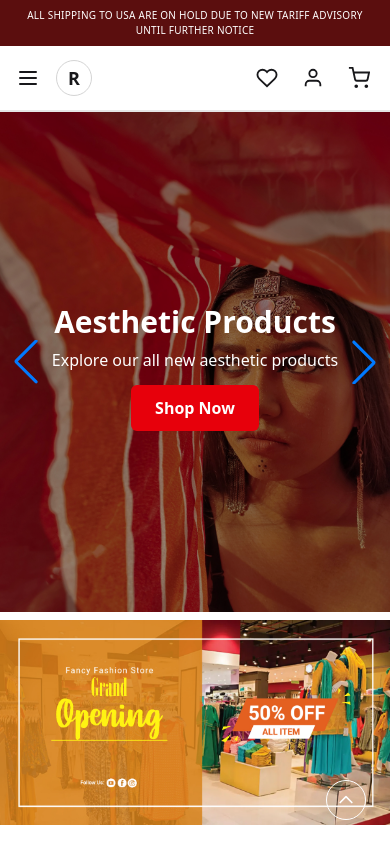
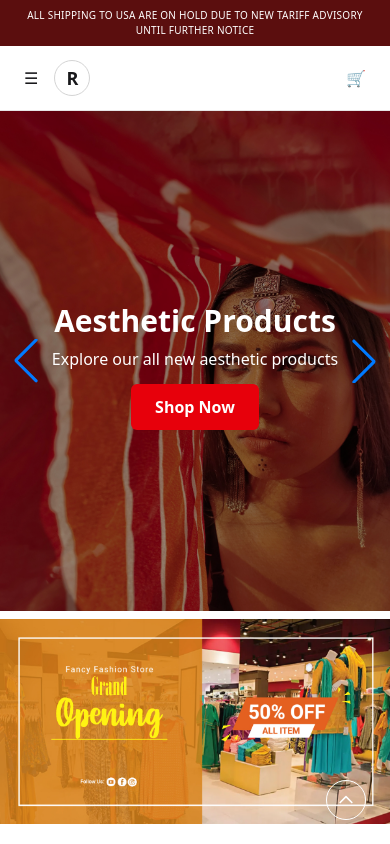
Before and after one commit to sadik117/e-commerce-project, a React (Vite) app: page / in a window 390 px wide. Shown: the top 844 px of the page. Built offline with nearby package versions, Linux system fonts and the light colour scheme.

Commit message:
cart updated

```diff
--- a/src/components/footer/Footer.jsx
+++ b/src/components/footer/Footer.jsx
@@ -44,7 +44,7 @@ export default function Footer({
   };
 
   return (
-    <footer className="bg-zinc-700 text-white">
+    <footer className="bg-zinc-600 text-white">
       {/* Columns */}
       <div className="max-w-7xl mx-auto px-4 sm:px-6 lg:px-8">
         <div className="grid gap-10 py-10 sm:grid-cols-2 md:grid-cols-3 lg:grid-cols-5">
--- a/src/components/navbar/Navbar.jsx
+++ b/src/components/navbar/Navbar.jsx
@@ -1,4 +1,5 @@
-import React, { useState } from "react";
+/* eslint-disable no-unused-vars */
+import React, { useState, useEffect } from "react";
 import { NavLink } from "react-router";
 
 export default function Navbar({
@@ -11,12 +12,48 @@ export default function Navbar({
     { label: "COLLECTION", path: "/collection" },
     { label: "SHAREE", path: "/sharee" },
     { label: "BAGS", path: "/bags" },
-    { label: "SALE", path: "/sale" },
     { label: "Admin Dashboard", path: "/admin" },
   ],
-  cartCount = 0,
 }) {
   const [open, setOpen] = useState(false);
+  const [cartOpen, setCartOpen] = useState(false);
+  const [cartItems, setCartItems] = useState([]);
+
+  useEffect(() => {
+    const savedCart = JSON.parse(localStorage.getItem("cart")) || [];
+    setCartItems(savedCart);
+  }, []);
+
+  useEffect(() => {
+    const handleStorageChange = () => {
+      const savedCart = JSON.parse(localStorage.getItem("cart")) || [];
+      setCartItems(savedCart);
+    };
+    window.addEventListener("storage", handleStorageChange);
+    return () => window.removeEventListener("storage", handleStorageChange);
+  }, []);
+
+  const calculateTotal = () =>
+    cartItems.reduce((total, item) => total + item.price * item.quantity, 0);
+
+  const updateQuantity = (id, newQuantity) => {
+    if (newQuantity < 1) return;
+    const updatedCart = cartItems.map((item) =>
+      item.id === id ? { ...item, quantity: newQuantity } : item
+    );
+    setCartItems(updatedCart);
+    localStorage.setItem("cart", JSON.stringify(updatedCart));
+    window.dispatchEvent(new Event("storage"));
+  };
+
+  const removeItem = (id) => {
+    const updatedCart = cartItems.filter((item) => item.id !== id);
+    setCartItems(updatedCart);
+    localStorage.setItem("cart", JSON.stringify(updatedCart));
+    window.dispatchEvent(new Event("storage"));
+  };
+
+  const currentCartCount = cartItems.reduce((t, i) => t + i.quantity, 0);
 
   return (
     <header className="w-full border-b border-neutral-200 sticky top-0 z-50 bg-white">
@@ -25,95 +62,63 @@ export default function Navbar({
         {announcement}
       </div>
 
-      {/* Top Row */}
-      <div className="max-w-7xl mx-auto px-3 sm:px-4 lg:px-6">
+      {/* Top Bar */}
+      <div className="max-w-7xl mx-auto px-4 sm:px-6">
         <div className="flex items-center justify-between h-16">
-          {/* Left: Hamburger + Logo */}
+          {/* Left: Mobile Menu + Logo */}
           <div className="flex items-center gap-2">
             <button
-              className="md:hidden p-2 -ml-1 rounded-lg hover:bg-neutral-100 active:scale-[.98] transition"
-              aria-label={open ? "Close menu" : "Open menu"}
-              aria-expanded={open}
-              aria-controls="mobileDrawer"
-              onClick={() => setOpen((v) => !v)}
+              className="md:hidden p-2 rounded-lg hover:bg-neutral-100"
+              onClick={() => setOpen(!open)}
             >
-              {open ? (
-                <svg className="w-6 h-6" fill="none" stroke="currentColor" viewBox="0 0 24 24" strokeWidth="2">
-                  <path strokeLinecap="round" strokeLinejoin="round" d="M6 18L18 6M6 6l12 12" />
-                </svg>
-              ) : (
-                <svg className="w-6 h-6" fill="none" stroke="currentColor" viewBox="0 0 24 24" strokeWidth="2">
-                  <path strokeLinecap="round" strokeLinejoin="round" d="M4 6h16M4 12h16M4 18h16" />
-                </svg>
-              )}
+              {open ? "✕" : "☰"}
             </button>
-
             <NavLink
               to="/"
               className="inline-grid place-items-center w-9 h-9 rounded-full border border-neutral-300"
             >
               <span className="font-black text-lg">R</span>
-              <span className="sr-only">Home</span>
             </NavLink>
           </div>
 
-          {/* Center: Brand (hidden on mobile) */}
-          <div className="hidden md:flex">
+          {/* Center: Brand */}
+          <div className="hidden md:flex flex-col items-center">
             <NavLink
               to="/"
-              className="font-semibold tracking-wide text-sm lg:text-base uppercase"
+              className="font-semibold tracking-wide text-sm uppercase"
             >
               {brand}
             </NavLink>
+
+            {/* Desktop Nav Links */}
+            <nav className="hidden md:flex gap-6 mt-2 text-sm text-gray-700 font-medium">
+              {links.map((link) => (
+                <NavLink
+                  key={link.path}
+                  to={link.path}
+                  className={({ isActive }) =>
+                    `hover:text-[#5b0e0e] transition-colors ${
+                      isActive ? "text-[#5b0e0e] font-semibold" : ""
+                    }`
+                  }
+                >
+                  {link.label}
+                </NavLink>
+              ))}
+            </nav>
           </div>
 
-          {/* Right: Search + Icons */}
-          <div className="flex items-center gap-2 sm:gap-3 md:gap-4">
-            {/* Search (≥sm) */}
-            <div className="relative hidden sm:flex items-center">
-              <svg
-                className="absolute left-3 w-4 h-4 text-neutral-400"
-                viewBox="0 0 24 24"
-                fill="none"
-                stroke="currentColor"
-                strokeWidth="2"
-                aria-hidden="true"
-              >
-                <circle cx="11" cy="11" r="8" />
-                <path d="M21 21l-4.35-4.35" />
-              </svg>
-              <input
-                type="text"
-                placeholder="search products..."
-                className="w-56 lg:w-72 rounded-full border border-neutral-200 pl-9 pr-3 py-2 text-sm placeholder:text-neutral-400 focus:outline-none focus:ring-2 focus:ring-neutral-300"
-              />
-            </div>
-
-            {/* Wishlist */}
-            <button className="p-2 rounded-lg hover:bg-neutral-100" aria-label="Wishlist">
-              <svg className="w-[22px] h-[22px]" viewBox="0 0 24 24" fill="none" stroke="currentColor" strokeWidth="2">
-                <path d="M20.8 4.6a5.5 5.5 0 0 0-7.8 0L12 5.6l-1-1a5.5 5.5 0 1 0-7.8 7.8l1 1L12 21l7.8-7.6 1-1a5.5 5.5 0 0 0 0-7.8z" />
-              </svg>
-            </button>
-
-            {/* Account */}
-            <button className="p-2 rounded-lg hover:bg-neutral-100" aria-label="Account">
-              <svg className="w-[22px] h-[22px]" viewBox="0 0 24 24" fill="none" stroke="currentColor" strokeWidth="2">
-                <path d="M20 21v-2a4 4 0 0 0-4-4H8a4 4 0 0 0-4 4v2" />
-                <circle cx="12" cy="7" r="4" />
-              </svg>
-            </button>
-
-            {/* Cart */}
-            <button className="p-2 rounded-lg hover:bg-neutral-100 relative" aria-label="Cart">
-              <svg className="w-[22px] h-[22px]" viewBox="0 0 24 24" fill="none" stroke="currentColor" strokeWidth="2">
-                <circle cx="9" cy="21" r="1" />
-                <circle cx="20" cy="21" r="1" />
-                <path d="M1 1h4l2.68 12.39a2 2 0 0 0 2 1.61h9.72a2 2 0 0 0 2-1.61L23 6H6" />
-              </svg>
-              {cartCount > 0 && (
-                <span className="absolute -top-1 -right-1 text-[10px] leading-none px-1.5 py-0.5 rounded-full bg-[#5b0e0e] text-white">
-                  {cartCount}
+          {/* Right: Cart */}
+          <div className="flex items-center gap-3">
+            <button
+              className="p-2 rounded-lg hover:bg-neutral-100 relative"
+              aria-label="Cart"
+              onClick={() => setCartOpen(true)}
+            >
+              🛒
+              {currentCartCount > 0 && (
+                <span className="absolute -top-1 -right-1 text-[10px] px-1.5 py-0.5 rounded-full bg-[#5b0e0e] text-white">
+                  {currentCartCount}
                 </span>
               )}
             </button>
@@ -121,69 +126,118 @@ export default function Navbar({
         </div>
       </div>
 
-      {/* Desktop Menu Row */}
-      <div className="hidden md:block">
-        <div className="max-w-7xl mx-auto px-3 sm:px-4 lg:px-6 -mt-4">
-          <ul className="flex items-center justify-center gap-6 lg:gap-10 py-3">
-            {links.map(({ label, path }) => (
-              <li key={label}>
-                <NavLink
-                  to={path}
-                  className={({ isActive }) =>
-                    `text-[12px] lg:text-[13px] font-semibold tracking-[0.22em] uppercase transition ${
-                      isActive ? "text-neutral-900" : "text-neutral-500 hover:text-neutral-900"
-                    }`
-                  }
-                >
-                  {label}
-                </NavLink>
-              </li>
-            ))}
-          </ul>
-        </div>
-      </div>
-
-      {/* Mobile Drawer */}
-      <div
-        id="mobileDrawer"
-        className={`md:hidden border-t border-neutral-200 overflow-hidden transition-[max-height] duration-300 ${
-          open ? "max-h-96" : "max-h-0"
-        }`}
-      >
-        <ul className="grid gap-2 p-4 bg-white">
-          {links.map(({ label, path }) => (
-            <li key={label}>
+      {/* Mobile Navigation Menu */}
+      {open && (
+        <div className="md:hidden bg-white border-t border-gray-200 shadow-md">
+          <nav className="flex flex-col px-4 py-3 space-y-2">
+            {links.map((link) => (
               <NavLink
-                to={path}
+                key={link.path}
+                to={link.path}
                 onClick={() => setOpen(false)}
                 className={({ isActive }) =>
-                  `block py-2 text-sm font-semibold uppercase transition ${
-                    isActive ? "text-[#5b0e0e]" : "text-neutral-700 hover:text-[#5b0e0e]"
+                  `block py-2 px-3 rounded-lg hover:bg-gray-100 ${
+                    isActive ? "bg-gray-100 text-[#5b0e0e] font-semibold" : ""
                   }`
                 }
-                style={{ letterSpacing: "0.18em" }}
               >
-                {label}
+                {link.label}
               </NavLink>
-            </li>
-          ))}
+            ))}
+          </nav>
+        </div>
+      )}
 
-          {/* Optional search inside drawer for very small screens */}
-          <li className="pt-2">
-            <div className="relative">
-              <svg className="absolute left-3 w-4 h-4 text-neutral-400" viewBox="0 0 24 24" fill="none" stroke="currentColor" strokeWidth="2">
-                <circle cx="11" cy="11" r="8" />
-                <path d="M21 21l-4.35-4.35" />
-              </svg>
-              <input
-                type="text"
-                placeholder="search products..."
-                className="w-full rounded-full border border-neutral-200 pl-9 pr-3 py-2 text-sm placeholder:text-neutral-400 focus:outline-none focus:ring-2 focus:ring-neutral-300"
-              />
+      {/* Cart Drawer */}
+      {cartOpen && (
+        <div className="fixed inset-0 z-[9999] overflow-hidden">
+          <div
+            className="absolute inset-0 bg-black/50 backdrop-blur-sm transition-opacity duration-300"
+            onClick={() => setCartOpen(false)}
+          />
+          <div className="absolute right-0 top-0 h-full w-full max-w-md bg-white shadow-xl transform translate-x-0 transition-transform duration-300 animate-slideIn">
+            <div className="flex flex-col h-full">
+              <div className="flex items-center justify-between p-4 border-b">
+                <h2 className="text-lg font-semibold">
+                  Your Cart ({currentCartCount})
+                </h2>
+                <button
+                  onClick={() => setCartOpen(false)}
+                  className="p-2 hover:bg-neutral-100 rounded-lg"
+                >
+                  ✕
+                </button>
+              </div>
+
+              <div className="flex-1 overflow-y-auto p-4">
+                {cartItems.length === 0 ? (
+                  <div className="text-center py-10 text-gray-500">
+                    Your cart is empty
+                  </div>
+                ) : (
+                  cartItems.map((item) => (
+                    <div
+                      key={item.id}
+                      className="flex gap-3 border border-gray-200 p-3 rounded-lg mb-3"
+                    >
+                      <img
+                        src={item.image}
+                        alt={item.name}
+                        className="w-16 h-16 rounded object-cover"
+                      />
+                      <div className="flex-1">
+                        <h3 className="font-medium text-sm">{item.name}</h3>
+                        <p className="text-error font-semibold">
+                          Tk {item.price}
+                        </p>
+                        <div className="flex items-center justify-between mt-2">
+                          <div className="flex items-center border rounded">
+                            <button
+                              onClick={() =>
+                                updateQuantity(item.id, item.quantity - 1)
+                              }
+                              className="px-2 py-1"
+                            >
+                              -
+                            </button>
+                            <span className="px-3">{item.quantity}</span>
+                            <button
+                              onClick={() =>
+                                updateQuantity(item.id, item.quantity + 1)
+                              }
+                              className="px-2 py-1"
+                            >
+                              +
+                            </button>
+                          </div>
+                          <button
+                            onClick={() => removeItem(item.id)}
+                            className="text-red-500 text-sm hover:underline"
+                          >
+                            Remove
+                          </button>
+                        </div>
+                      </div>
+                    </div>
+                  ))
+                )}
+              </div>
+
+              {cartItems.length > 0 && (
+                <div className="p-4 border-t space-y-3">
+                  <div className="flex justify-between font-semibold">
+                    <span>Total:</span>
+                    <span>Tk {calculateTotal().toLocaleString()}</span>
+                  </div>
+                  <button className="w-full bg-[#5b0e0e] text-white py-3 rounded-lg hover:bg-[#4a0b0b] transition">
+                    Proceed to Checkout
+                  </button>
+                </div>
+              )}
             </div>
-          </li>
-        </ul>
-      </div>
+          </div>
+        </div>
+      )}
     </header>
   );
 }
--- a/src/components/pages/ProductDetails.jsx
+++ b/src/components/pages/ProductDetails.jsx
@@ -1,11 +1,15 @@
 import { useEffect, useState } from "react";
 import axios from "axios";
 import { useParams } from "react-router";
+import { Star, ShoppingCart, Heart, Share2, Truck, Shield, RotateCcw } from "lucide-react";
 import Loading from "../layouts/Loading";
 
 export default function ProductDetails() {
   const { id } = useParams();
   const [product, setProduct] = useState(null);
+  const [selectedImage, setSelectedImage] = useState(0);
+  const [quantity, setQuantity] = useState(1);
+  const [isFavorite, setIsFavorite] = useState(false);
 
   useEffect(() => {
     axios
@@ -14,22 +18,172 @@ export default function ProductDetails() {
       .catch((err) => console.error("Failed to load product:", err));
   }, [id]);
 
+  const addToCart = () => {
+    if (!product) return;
+
+    const existingCart = JSON.parse(localStorage.getItem("cart")) || [];
+    const existingItemIndex = existingCart.findIndex((item) => item.id === product._id);
+
+    if (existingItemIndex > -1) {
+      existingCart[existingItemIndex].quantity += quantity;
+    } else {
+      existingCart.push({
+        id: product._id,
+        name: product.name,
+        price: product.price,
+        image: product.image,
+        category: product.category,
+        quantity,
+      });
+    }
+
+    localStorage.setItem("cart", JSON.stringify(existingCart));
+    window.dispatchEvent(new Event("storage")); // sync with Navbar
+
+    alert(`${quantity} × ${product.name} added to cart!`);
+  };
+
+  const productImages = [product?.image, product?.image, product?.image];
+
+  const features = [
+    { icon: Truck, text: "Free shipping" },
+    { icon: Shield, text: "2-year warranty" },
+    { icon: RotateCcw, text: "30-day returns" },
+  ];
+
   if (!product) return <Loading />;
 
   return (
-    <div className="max-w-4xl mx-auto p-6 -mt-20 md:mt-0">
-      <img
-        src={product.image}
-        alt={product.name}
-        className="w-full h-96 object-contain rounded-xl"
-      />
-      <div className="ml-2 md:ml-35 -mt-16 md:mt-0">
-      <h2 className="text-2xl font-bold mt-2 md:mt-4 ">{product.name}</h2>
-      <p className="text-gray-500 capitalize">{product.category}</p>
-      <p className="text-lg mt-1 text-gray-600">{product.description}</p>
-      <p className="text-xl font-semibold mt-2 text-error">Tk {product.price}</p>
-      <button className="inline-block px-3 py-1 mt-2 bg-[#7e1a1a] text-white font-medium rounded-xl">Add to Cart</button>
-    </div>
+    <div className="min-h-screen bg-gray-50 py-8">
+      <div className="max-w-7xl mx-auto px-4 sm:px-6 lg:px-8">
+        <div className="bg-white rounded-3xl shadow-xl overflow-hidden">
+          <div className="grid grid-cols-1 lg:grid-cols-2 gap-8 p-8">
+            {/* Product Images */}
+            <div className="space-y-4">
+              <div className="aspect-square rounded-2xl bg-gray-100 overflow-hidden">
+                <img
+                  src={productImages[selectedImage]}
+                  alt={product.name}
+                  className="w-full h-full object-contain p-4 hover:scale-105 transition-transform duration-300"
+                />
+              </div>
+
+              <div className="flex gap-3 justify-center">
+                {productImages.map((img, index) => (
+                  <button
+                    key={index}
+                    onClick={() => setSelectedImage(index)}
+                    className={`w-20 h-20 rounded-xl border-2 overflow-hidden transition-all duration-200 ${
+                      selectedImage === index
+                        ? "border-error ring-2 ring-error/20"
+                        : "border-gray-200 hover:border-gray-300"
+                    }`}
+                  >
+                    <img
+                      src={img}
+                      alt={`${product.name} view ${index + 1}`}
+                      className="w-full h-full object-cover"
+                    />
+                  </button>
+                ))}
+              </div>
+            </div>
+
+            {/* Product Info */}
+            <div className="flex flex-col justify-center space-y-6">
+              <div>
+                <div className="flex items-center gap-2 mb-3">
+                  <span className="px-3 py-1 bg-success/10 text-success text-sm font-medium rounded-full">
+                    {product.category}
+                  </span>
+                  <div className="flex items-center gap-1">
+                    {[1, 2, 3, 4, 5].map((star) => (
+                      <Star key={star} size={16} className="fill-warning text-warning" />
+                    ))}
+                    <span className="text-sm text-gray-500 ml-1">(4.8)</span>
+                  </div>
+                </div>
+
+                <h1 className="text-3xl lg:text-4xl font-bold text-gray-900 mb-3">
+                  {product.name}
+                </h1>
+
+                <p className="text-xl font-semibold text-error mb-2">
+                  Tk {product.price.toLocaleString()}
+                </p>
+              </div>
+
+              <div>
+                <h3 className="text-lg font-semibold text-gray-900 mb-2">Description</h3>
+                <p className="text-gray-600 leading-relaxed">{product.description}</p>
+              </div>
+
+              <div className="grid grid-cols-1 sm:grid-cols-3 gap-4 py-4">
+                {features.map((feature, index) => (
+                  <div key={index} className="flex items-center gap-2 text-sm text-gray-600">
+                    <feature.icon size={18} className="text-success" />
+                    <span>{feature.text}</span>
+                  </div>
+                ))}
+              </div>
+
+              {/* Quantity & Add to Cart */}
+              <div className="flex items-center gap-4">
+                <span className="text-lg font-medium text-gray-900">Quantity:</span>
+                <div className="flex items-center border border-gray-300 rounded-lg">
+                  <button
+                    onClick={() => setQuantity(Math.max(1, quantity - 1))}
+                    className="px-4 py-2 text-gray-600 hover:bg-gray-100 transition-colors"
+                  >
+                    -
+                  </button>
+                  <span className="px-4 py-2 text-lg font-medium w-12 text-center">
+                    {quantity}
+                  </span>
+                  <button
+                    onClick={() => setQuantity(quantity + 1)}
+                    className="px-4 py-2 text-gray-600 hover:bg-gray-100 transition-colors"
+                  >
+                    +
+                  </button>
+                </div>
+              </div>
+
+              <div className="flex flex-col sm:flex-row gap-4 pt-4">
+                <button
+                  onClick={addToCart}
+                  className="flex-1 bg-error hover:bg-error/90 text-white font-semibold py-4 px-6 rounded-xl transition-all duration-200 flex items-center justify-center gap-2 shadow-lg hover:shadow-xl transform hover:-translate-y-0.5"
+                >
+                  <ShoppingCart size={20} />
+                  Add to Cart
+                </button>
+
+                <div className="flex gap-2">
+                  <button
+                    onClick={() => setIsFavorite(!isFavorite)}
+                    className={`p-4 rounded-xl border transition-all duration-200 ${
+                      isFavorite
+                        ? "bg-red-50 border-red-200 text-red-500"
+                        : "bg-gray-50 border-gray-200 text-gray-600 hover:bg-gray-100"
+                    }`}
+                  >
+                    <Heart size={20} fill={isFavorite ? "currentColor" : "none"} />
+                  </button>
+
+                  <button className="p-4 rounded-xl bg-gray-50 border border-gray-200 text-gray-600 hover:bg-gray-100 transition-all duration-200">
+                    <Share2 size={20} />
+                  </button>
+                </div>
+              </div>
+
+              <div className="flex items-center gap-2 text-sm text-gray-600">
+                <div className="w-2 h-2 bg-success rounded-full"></div>
+                <span>In stock • Ready to ship</span>
+              </div>
+            </div>
+          </div>
+        </div>
+      </div>
     </div>
   );
 }
```
Also changed, not shown: src/index.css (+12 -0 lines).
